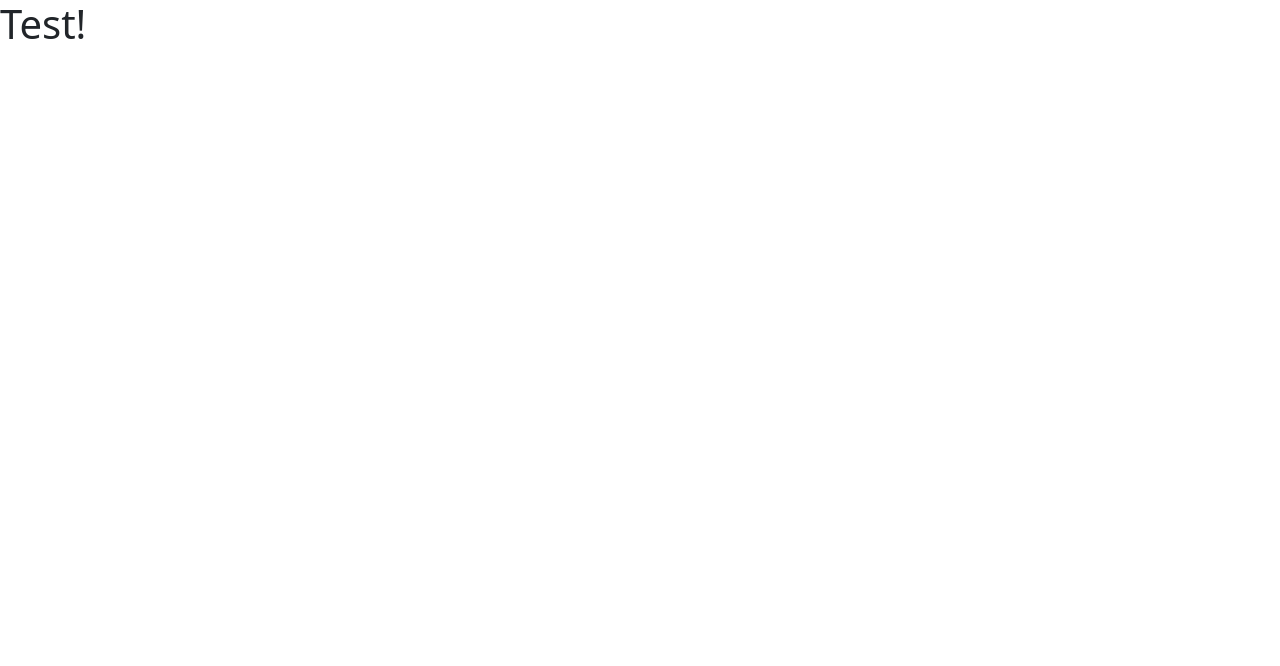
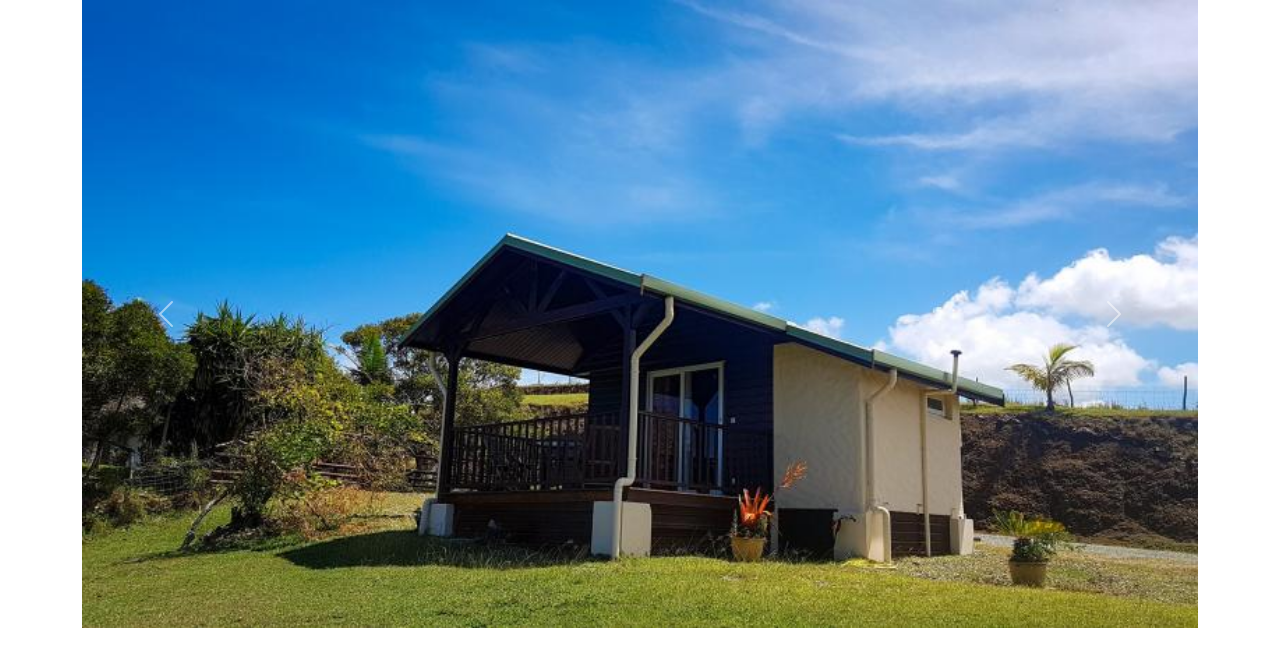
Before and after one commit to Isaia91/GitePIM, a plain HTML site: page index.html in a window 1280 px wide. Drawn offline with nearby package versions, Linux system fonts and the light colour scheme.

Commit message:
jumbotron

```diff
--- a/index.html
+++ b/index.html
@@ -8,8 +8,31 @@
     <link href="https://cdn.jsdelivr.net/npm/bootstrap@5.2.3/dist/css/bootstrap.min.css" rel="stylesheet" integrity="sha384-rbsA2VBKQhggwzxH7pPCaAqO46MgnOM80zW1RWuH61DGLwZJEdK2Kadq2F9CUG65" crossorigin="anonymous">
 </head>
 <body>
-    <h1>Test!</h1>
-    <script src="https://cdn.jsdelivr.net/npm/@popperjs/core@2.11.6/dist/umd/popper.min.js" integrity="sha384-oBqDVmMz9ATKxIep9tiCxS/Z9fNfEXiDAYTujMAeBAsjFuCZSmKbSSUnQlmh/jp3" crossorigin="anonymous"></script>
+    <div class="container">
+    <div id="carouselExampleControlsNoTouching" class="carousel slide" data-bs-touch="false">
+        <div class="carousel-inner">
+          <div class="carousel-item active">
+            <img src="./assets/chalet.png" class="d-block w-100" alt="...">
+          </div>
+          <div class="carousel-item">
+            <img src="./assets/paysage.jpg" class="d-block w-100" alt="...">
+          </div>
+          <div class="carousel-item">
+            <img src="./assets/paysage1.jpg" class="d-block w-100" alt="...">
+          </div>
+        </div>
+        <button class="carousel-control-prev" type="button" data-bs-target="#carouselExampleControlsNoTouching" data-bs-slide="prev">
+          <span class="carousel-control-prev-icon" aria-hidden="true"></span>
+          <span class="visually-hidden">Previous</span>
+        </button>
+        <button class="carousel-control-next" type="button" data-bs-target="#carouselExampleControlsNoTouching" data-bs-slide="next">
+          <span class="carousel-control-next-icon" aria-hidden="true"></span>
+          <span class="visually-hidden">Next</span>
+        </button>
+      </div>
+    </div>
+
+<script src="https://cdn.jsdelivr.net/npm/@popperjs/core@2.11.6/dist/umd/popper.min.js" integrity="sha384-oBqDVmMz9ATKxIep9tiCxS/Z9fNfEXiDAYTujMAeBAsjFuCZSmKbSSUnQlmh/jp3" crossorigin="anonymous"></script>
 <script src="https://cdn.jsdelivr.net/npm/bootstrap@5.2.3/dist/js/bootstrap.min.js" integrity="sha384-cuYeSxntonz0PPNlHhBs68uyIAVpIIOZZ5JqeqvYYIcEL727kskC66kF92t6Xl2V" crossorigin="anonymous"></script>
 </body>
 </html>
```
Also changed, not shown: assets/chalet.png (added), assets/paysage.jpg (added), assets/paysage1.jpg (added).
